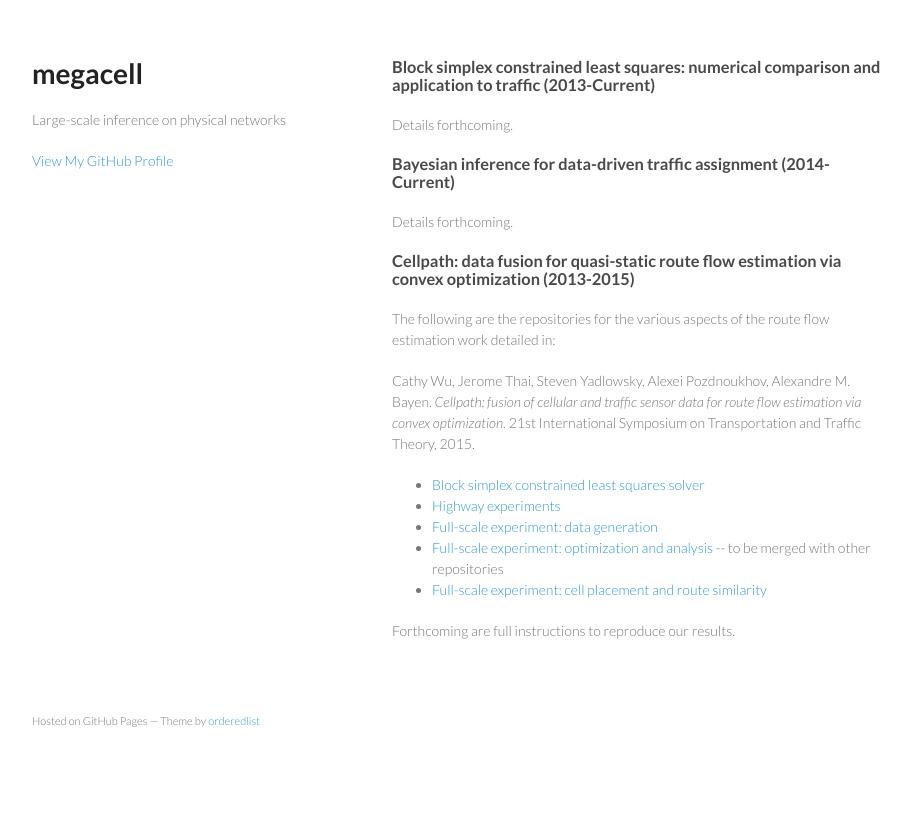
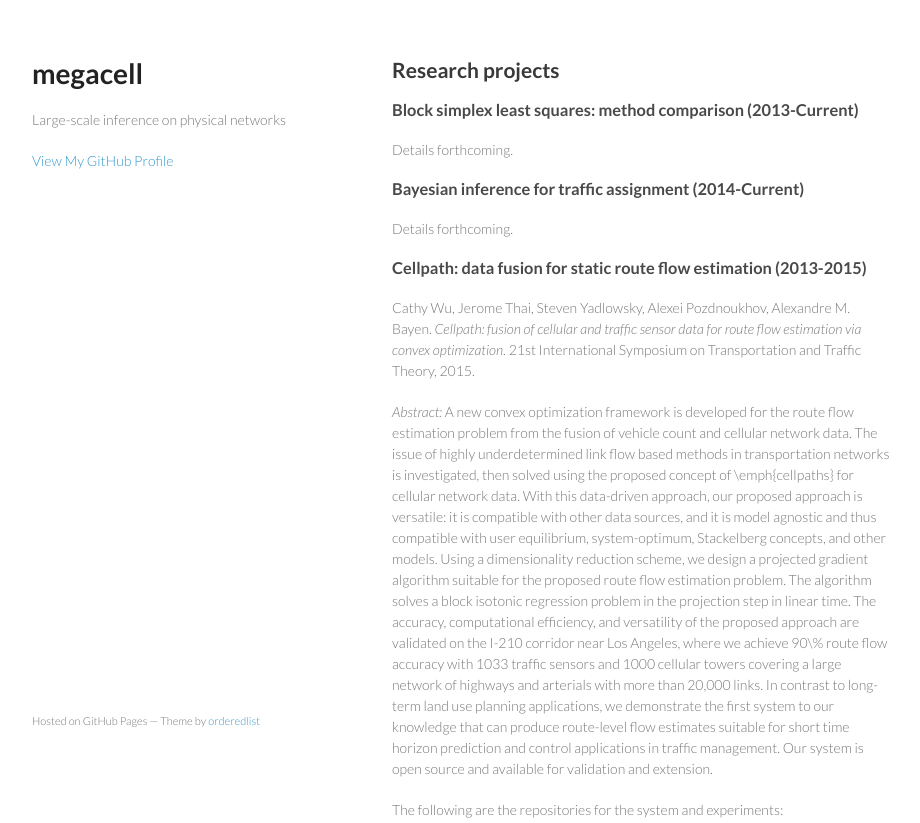
Before and after one commit to megacell/megacell.github.io, a plain HTML site: page index.html in a window 1280 px wide. Shown: the top 823 px of the page, without its empty margins (178-1098 px from the left). Before the commit the page ends 800 px from the top, so only its background shows below. Drawn offline with Linux system fonts and the light colour scheme.

Commit message:
Replace master branch with page content via GitHub

```diff
--- a/index.html
+++ b/index.html
@@ -23,22 +23,28 @@
 
       </header>
       <section>
-        <h3>
-<a id="block-simplex-constrained-least-squares-numerical-comparison-and-application-to-traffic-2013-current" class="anchor" href="#block-simplex-constrained-least-squares-numerical-comparison-and-application-to-traffic-2013-current" aria-hidden="true"><span class="octicon octicon-link"></span></a>Block simplex constrained least squares: numerical comparison and application to traffic (2013-Current)</h3>
+        <h2>
+<a id="research-projects" class="anchor" href="#research-projects" aria-hidden="true"><span class="octicon octicon-link"></span></a>Research projects</h2>
+
+<h3>
+<a id="block-simplex-least-squares-method-comparison-2013-current" class="anchor" href="#block-simplex-least-squares-method-comparison-2013-current" aria-hidden="true"><span class="octicon octicon-link"></span></a>Block simplex least squares: method comparison (2013-Current)</h3>
 
 <p>Details forthcoming.</p>
 
 <h3>
-<a id="bayesian-inference-for-data-driven-traffic-assignment-2014-current" class="anchor" href="#bayesian-inference-for-data-driven-traffic-assignment-2014-current" aria-hidden="true"><span class="octicon octicon-link"></span></a>Bayesian inference for data-driven traffic assignment (2014-Current)</h3>
+<a id="bayesian-inference-for-traffic-assignment-2014-current" class="anchor" href="#bayesian-inference-for-traffic-assignment-2014-current" aria-hidden="true"><span class="octicon octicon-link"></span></a>Bayesian inference for traffic assignment (2014-Current)</h3>
 
 <p>Details forthcoming.</p>
 
 <h3>
-<a id="cellpath-data-fusion-for-quasi-static-route-flow-estimation-via-convex-optimization-2013-2015" class="anchor" href="#cellpath-data-fusion-for-quasi-static-route-flow-estimation-via-convex-optimization-2013-2015" aria-hidden="true"><span class="octicon octicon-link"></span></a>Cellpath: data fusion for quasi-static route flow estimation via convex optimization (2013-2015)</h3>
-
-<p>The following are the repositories for the various aspects of the route flow estimation work detailed in:</p>
+<a id="cellpath-data-fusion-for-static-route-flow-estimation-2013-2015" class="anchor" href="#cellpath-data-fusion-for-static-route-flow-estimation-2013-2015" aria-hidden="true"><span class="octicon octicon-link"></span></a>Cellpath: data fusion for static route flow estimation (2013-2015)</h3>
 
 <p>Cathy Wu, Jerome Thai, Steven Yadlowsky, Alexei Pozdnoukhov, Alexandre M. Bayen. <em>Cellpath: fusion of cellular and traffic sensor data for route flow estimation via convex optimization.</em> 21st International Symposium on Transportation and Traffic Theory, 2015.</p>
+
+<p><em>Abstract:</em>
+A new convex optimization framework is developed for the route flow estimation problem from the fusion of vehicle count and cellular network data. The issue of highly underdetermined link flow based methods in transportation networks is investigated, then solved using the proposed concept of \emph{cellpaths} for cellular network data. With this data-driven approach, our proposed approach is versatile: it is compatible with other data sources, and it is model agnostic and thus compatible with user equilibrium, system-optimum, Stackelberg concepts, and other models. Using a dimensionality reduction scheme, we design a projected gradient algorithm suitable for the proposed route flow estimation problem. The algorithm solves a block isotonic regression problem in the projection step in linear time. The accuracy, computational efficiency, and versatility of the proposed approach are validated on the I-210 corridor near Los Angeles, where we achieve 90\% route flow accuracy with 1033 traffic sensors and 1000 cellular towers covering a large network of highways and arterials with more than 20,000 links. In contrast to long-term land use planning applications, we demonstrate the first system to our knowledge that can produce route-level flow estimates suitable for short time horizon prediction and control applications in traffic management. Our system is open source and available for validation and extension.</p>
+
+<p>The following are the repositories for the system and experiments:</p>
 
 <ul>
 <li><a href="https://github.com/megacell/block-simplex-least-squares">Block simplex constrained least squares solver</a></li>
```
Also changed, not shown: params.json (+1 -1 lines).
